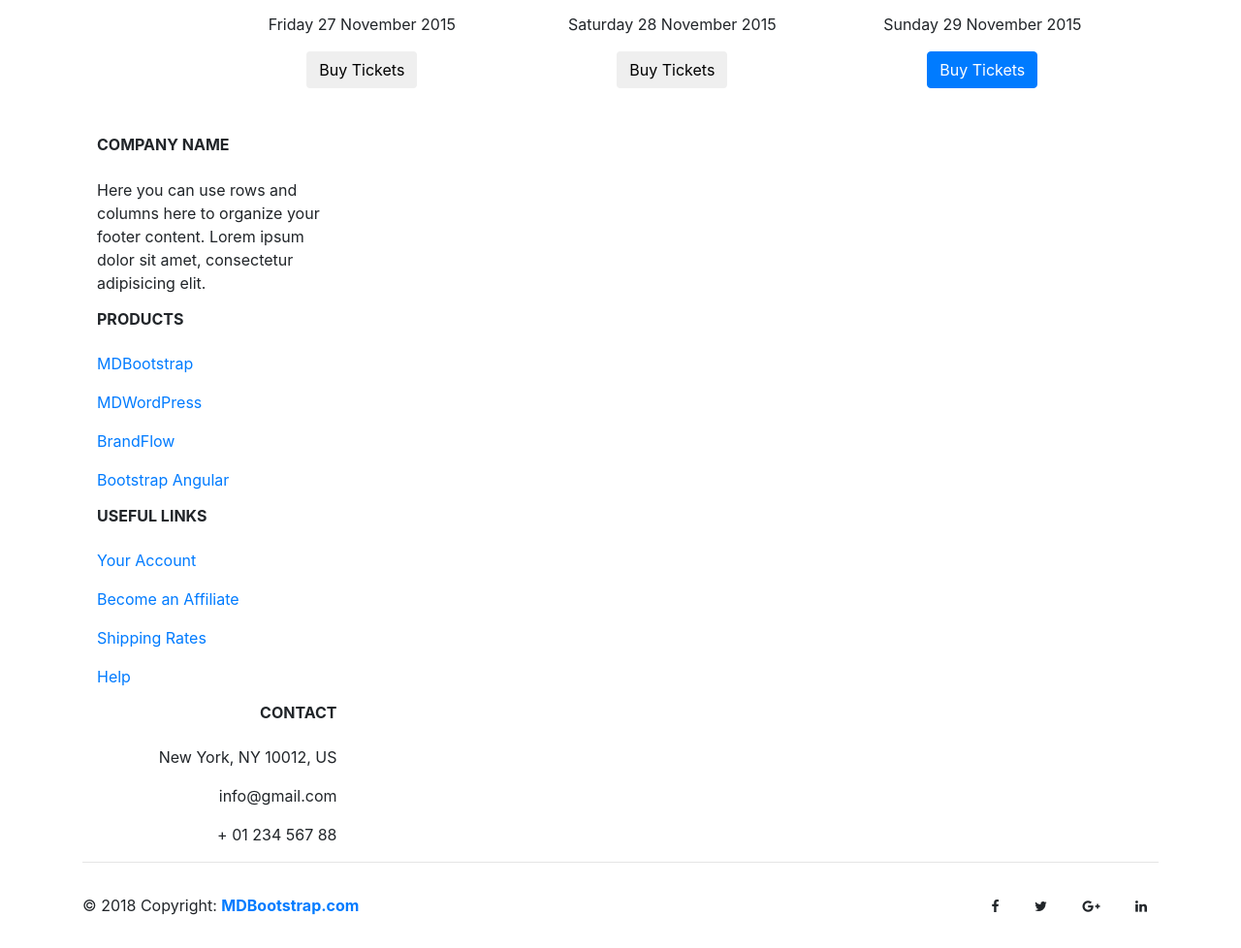
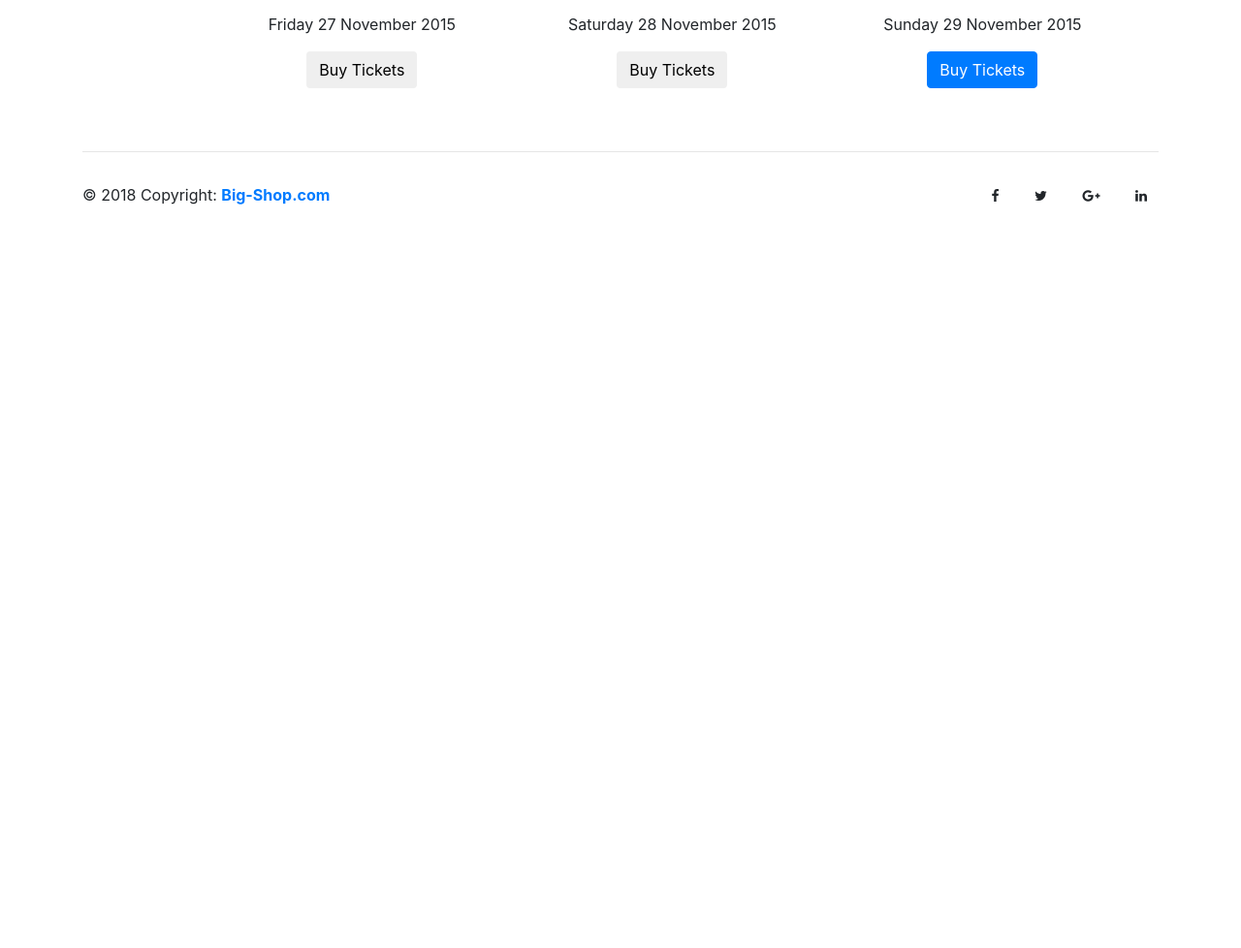
Before and after one commit to rafiffalih13/TubesWebpro, a plain HTML site: page catalog.html in a window 1280 px wide. Shown: the part 789-1767 px from the top of the page at 97% size. After the commit the page ends 1034 px from the top, so only its background shows below. Drawn offline with nearby package versions, Linux system fonts and the light colour scheme.

Commit message:
tambah footer dan logo baru

```diff
--- a/catalog.html
+++ b/catalog.html
@@ -19,7 +19,7 @@
 </head>
 <body>
     <nav class="navbar navbar-dark bg-dark fixed-top navbar-expand-md">
-        <button type="button" class="navbar-toggler" data-toggle="collapse" data-target="#myNavbar">&#x2630;</button> <a class="navbar-brand kiri" href="#"><img src="img/logo.png" alt="" width="auto" height="30"> </a>
+        <button type="button" class="navbar-toggler" data-toggle="collapse" data-target="#myNavbar">&#x2630;</button> <a class="navbar-brand kiri" href="#"><img src="img/logo2.png" alt="" width="auto" height="35"> </a>
         <div
         class="collapse navbar-collapse" id="myNavbar">
             <ul class="nav navbar-nav ">
@@ -113,55 +113,10 @@
 
 
       <!--Footer-->
-      <footer class="panel-footer panel-inverse font-small  pt-4 mt-4">
+      <footer class="page-footer font-small stylish-color-dark pt-4 mt-4">
 
             <!--Footer Links-->
             <div class="container ">
-
-                <!-- Footer links -->
-                <div>
-
-                    <!--First column-->
-                    <div class="col-md-3 col-lg-3 col-xl-3">
-                        <h6 class="text-uppercase mb-4 font-weight-bold">Company name</h6>
-                        <p>Here you can use rows and columns here to organize your footer content. Lorem ipsum dolor sit amet, consectetur adipisicing elit.</p>
-                    </div>
-                    <!--/.First column-->
-
-                    <!--Second column-->
-                    <div class="text-left col-md-2 col-lg-2 col-xl-2">
-                        <h6 class="text-uppercase mb-4 font-weight-bold">Products</h6>
-                        <p><a href="#!">MDBootstrap</a></p>
-                        <p><a href="#!">MDWordPress</a></p>
-                        <p><a href="#!">BrandFlow</a></p>
-                        <p><a href="#!">Bootstrap Angular</a></p>
-                    </div>
-                    <!--/.Second column-->
-
-
-                    <!--Third column-->
-                    <div class="col-md-3 col-lg-2 col-xl-2">
-                        <h6 class="text-uppercase mb-4 font-weight-bold">Useful links</h6>
-                        <p><a href="#!">Your Account</a></p>
-                        <p><a href="#!">Become an Affiliate</a></p>
-                        <p><a href="#!">Shipping Rates</a></p>
-                        <p><a href="#!">Help</a></p>
-                    </div>
-                    <!--/.Third column-->
-
-
-                    <!--Fourth column-->
-                    <div class="text-md-right text-left col-md-4 col-lg-3 col-xl-3 ">
-                        <h6 class="text-uppercase mb-4 font-weight-bold">Contact</h6>
-                        <p><i class="glyphicon glyphicon-home mr-3"></i> New York, NY 10012, US</p>
-                        <p><i class="glyphicon glyphicon-envelope mr-3"></i> info@gmail.com</p>
-                        <p><i class="glyphicon glyphicon-phone mr-3"></i> + 01 234 567 88</p>
-                    </div>
-                    <!--/.Fourth column-->
-
-                </div>
-                <!-- Footer links -->
-
                 <hr>
 
                 <div class="row py-3 d-flex">
@@ -170,7 +125,7 @@
                     <div class="col-md-8 col-lg-8">
 
                         <!--Copyright-->
-                        <p class="text-md-left grey-text">© 2018 Copyright: <a href="https://mdbootstrap.com/material-design-for-bootstrap/"><strong> MDBootstrap.com</strong></a></p>
+                        <p class="text-md-left grey-text">© 2018 Copyright: <a href="#"><strong> Big-Shop.com</strong></a></p>
                         <!--/.Copyright-->
 
                     </div>
```
Also changed, not shown: img/logo1.png (added), img/logo2.png (added).
